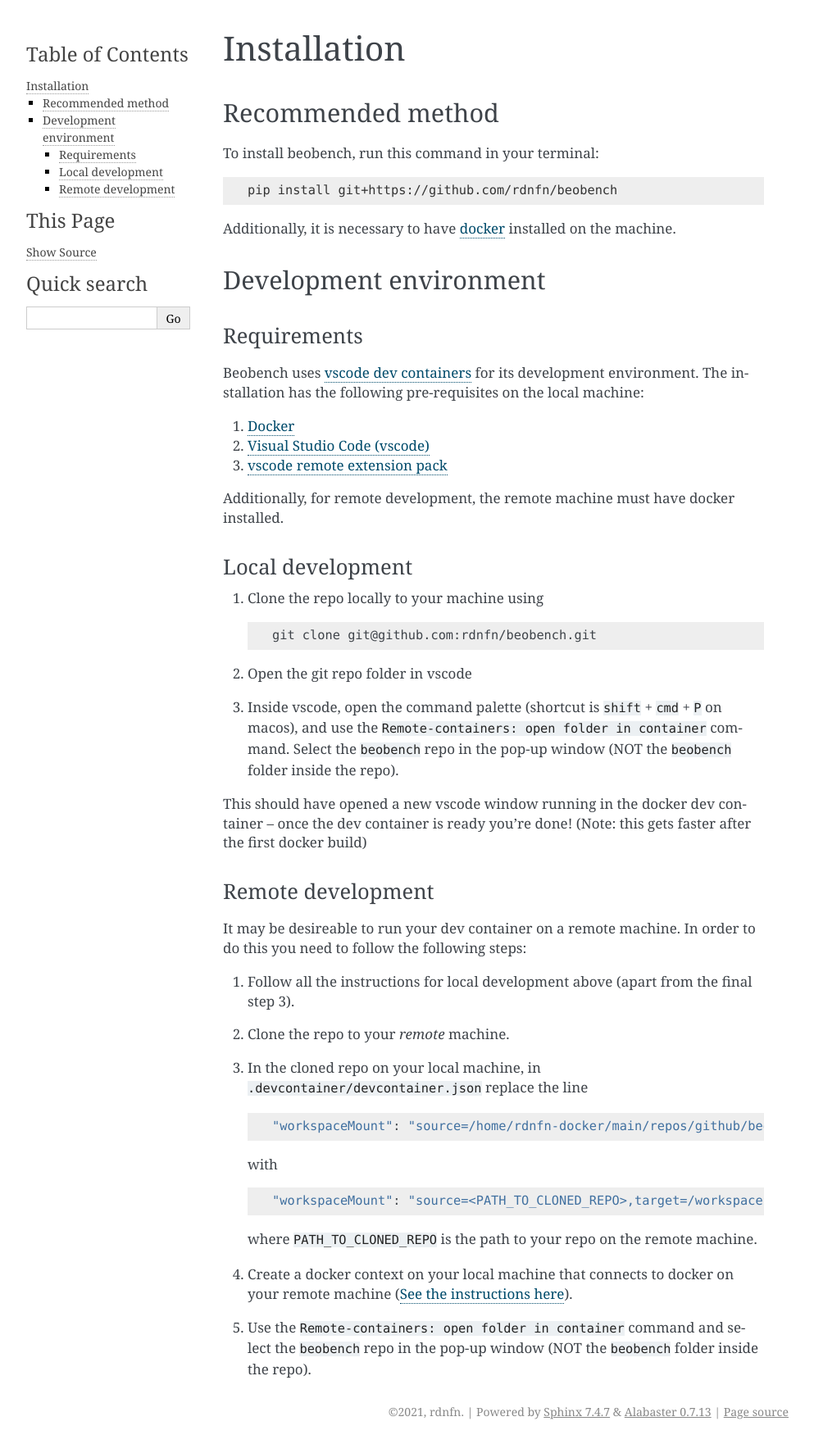
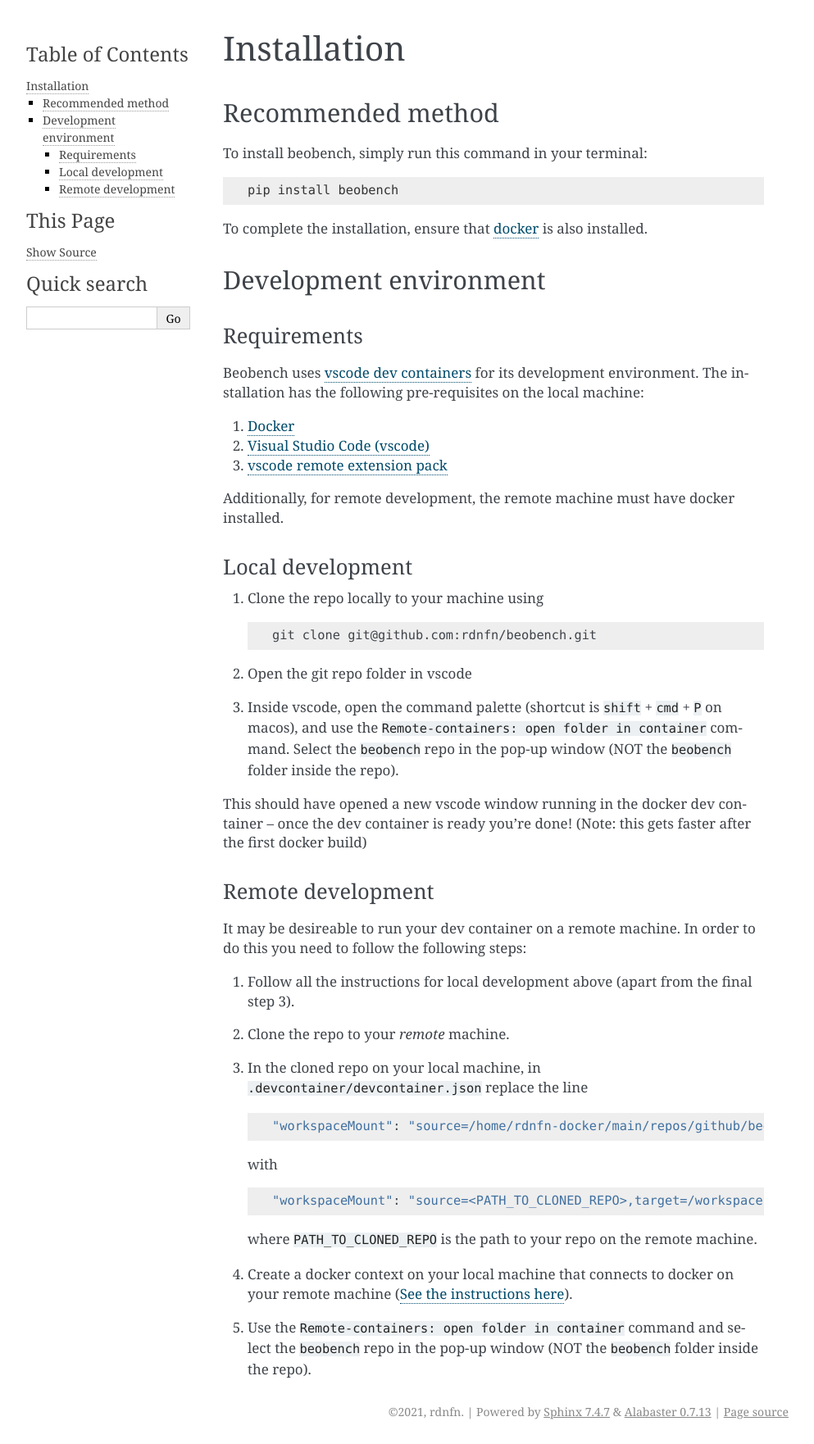
Before and after one commit to rdnfn/beobench, a Sphinx documentation site: the page built from docs/installation.rst, in a window 1280 px wide. Shown: the whole page at 82% size, without its empty margins (148-1141 px from the left). Built offline with Sphinx 7.4.7, drawn with Linux system fonts in a browser that asks for light colours; pages that are not in the unit, such as notebooks, are missing from menus.

Commit message:
docs: update installation guide to install from pypi

```diff
--- a/docs/installation.rst
+++ b/docs/installation.rst
@@ -8,13 +8,13 @@
 Recommended method
 ------------------
 
-To install beobench, run this command in your terminal:
+To install beobench, simply run this command in your terminal:
 
 .. code-block:: console
 
-    pip install git+https://github.com/rdnfn/beobench
+    pip install beobench
 
-Additionally, it is necessary to have `docker <https://www.docker.com/get-started>`_ installed on the machine.
+To complete the installation, ensure that `docker <https://www.docker.com/get-started>`_ is also installed.
 
 .. This is the preferred method to install beobench, as it will always install the most recent stable release.
 
```
